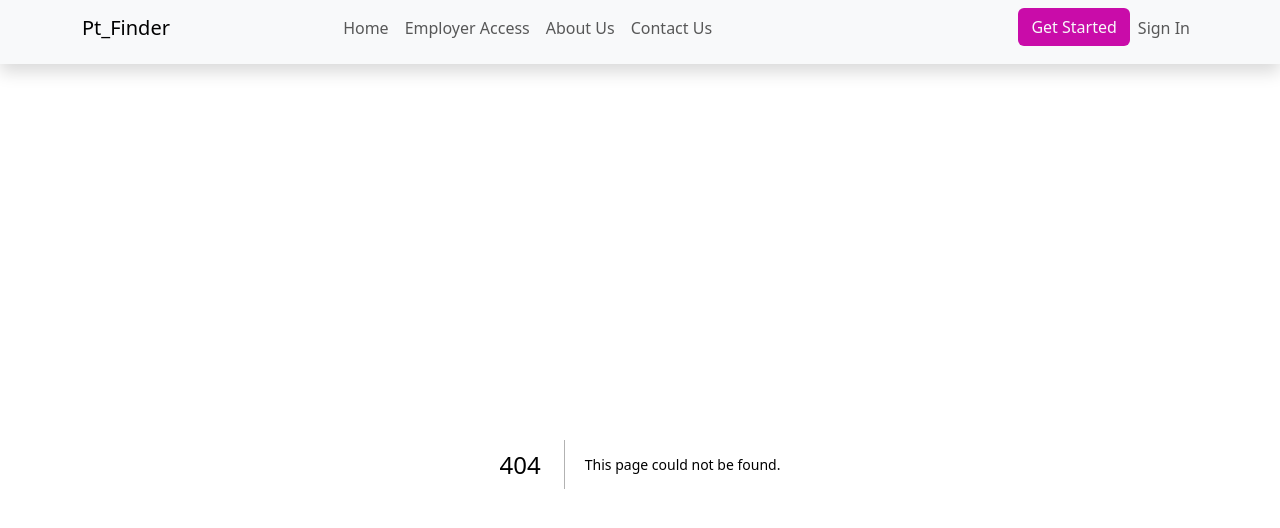
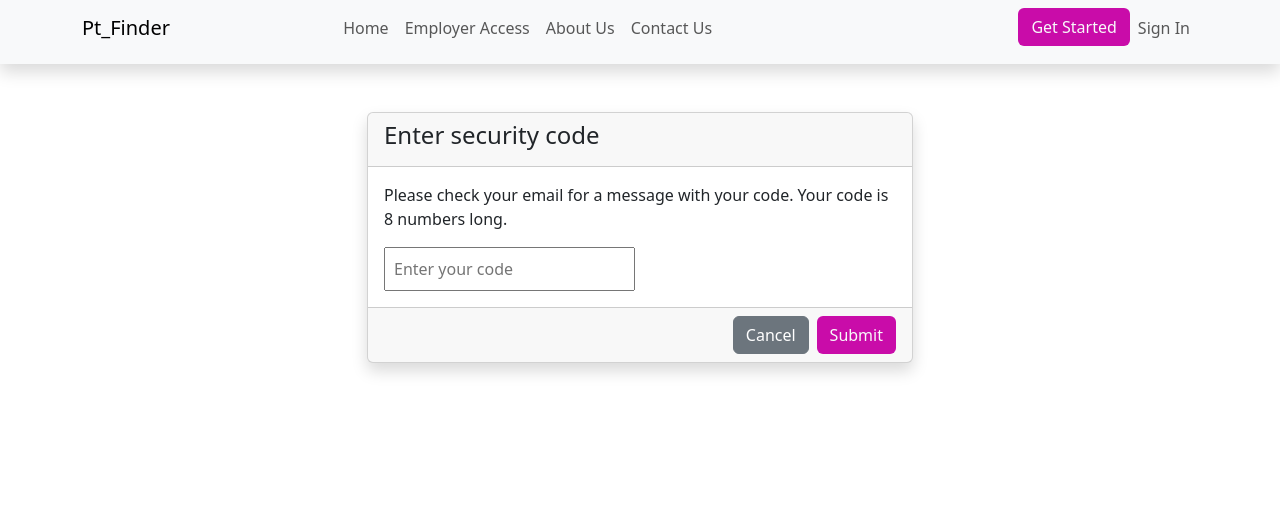
Before and after one commit to PinoyCoder29/Pt_Finder, a Next.js app: page /user/auth/verifyOtp in a window 1280 px wide. Before the commit this address had no page. Shown: the top 528 px of the page. Built offline with nearby package versions, Linux system fonts and the light colour scheme.

Commit message:
add verify otp page

```diff
--- a/src/app/user/auth/signUp/page.tsx
+++ b/src/app/user/auth/signUp/page.tsx
@@ -4,6 +4,7 @@ import { useState } from "react";
   import Link from "next/link";
   import axios from "axios";
   import { toast, ToastContainer } from "react-toastify";
+  import { useRouter } from "next/navigation";
 
   interface FormData {
     firstName: string;
@@ -15,6 +16,7 @@ interface FormData {
   }
 
   export default function VerifyEmail() {
+    const router = useRouter()
     const [formData, setFormData] = useState<FormData>({
       firstName: "",
       lastName: "",
@@ -37,6 +39,7 @@ export default function VerifyEmail() {
         if(response.status === 201){
           toast.success(response.data.message)
         }
+      router.push(`/user/auth/verifyOtp?email=${formData.email}`)
       } catch (error: any) {
         if(error.response.status === 400){
           toast.error(error.response.data.message)
--- /dev/null
+++ b/src/app/user/auth/verifyOtp/page.tsx
@@ -0,0 +1,36 @@
+export default function VerifyOtp() {
+    return(
+        <>
+        <section className="p-5">
+            <div className="container">
+                <div className="row d-flex justify-content-center">
+                    <div className="col-md-6">
+                        <div className="card shadow">
+                            <div className="card-header">
+                                <h4>Enter security code</h4>
+                            </div>
+                            <div className="card-body">
+                                    <p className="">
+                                        Please check your email for a message with your code. Your code is 8 numbers long.
+                                    </p>
+
+                                    <input
+                                    type="text"
+                                    className="p-2 "
+                                    placeholder="Enter your code "
+                                    />
+                            </div>
+                            <div className="card-footer">
+                                <div className="d-flex justify-content-end gap-2">
+                                    <button className="btn  btn-secondary">Cancel</button>
+                                    <button className="btn text-light" style={{background:"#c90ca9ff"}}>Submit</button>
+                                </div>
+                            </div>
+                        </div>
+                    </div>
+                </div>
+            </div>
+        </section>
+        </>
+    )
+}
```
Lines whose indentation alone changed are shown as unchanged.
